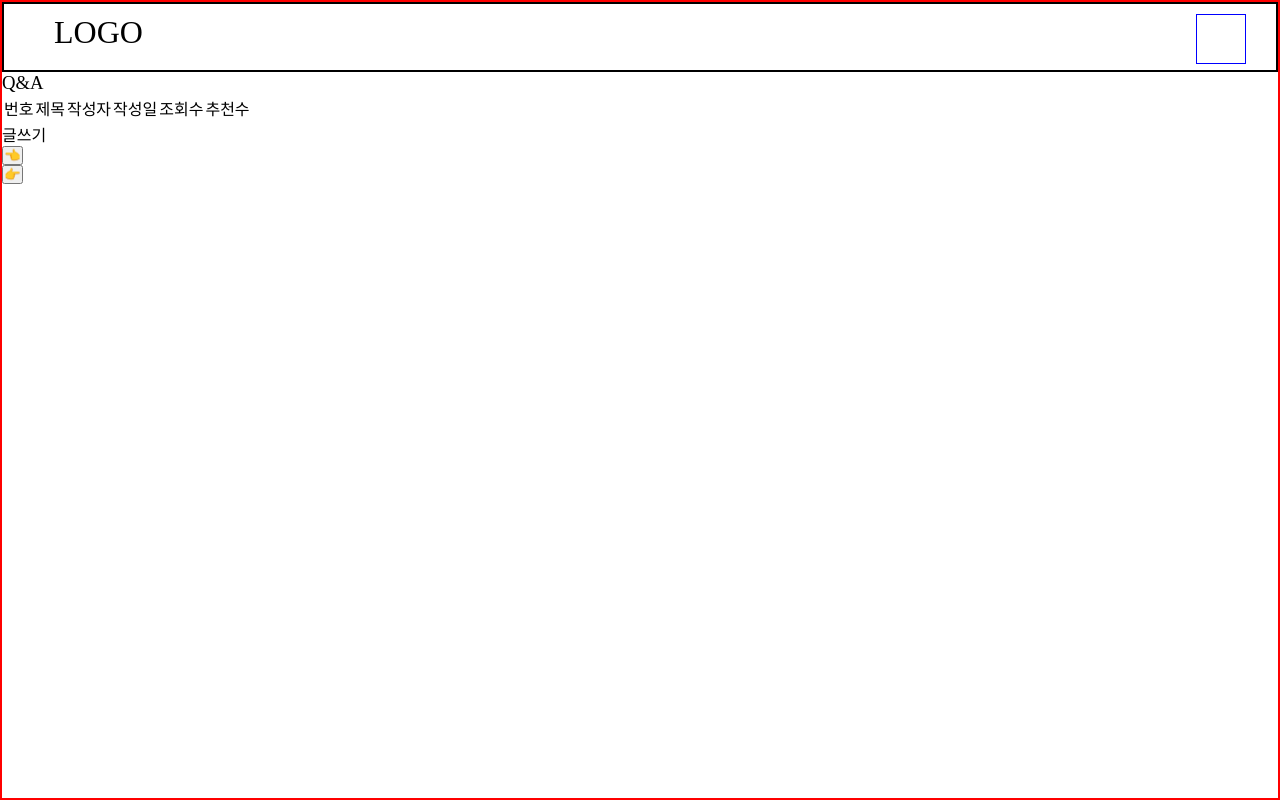
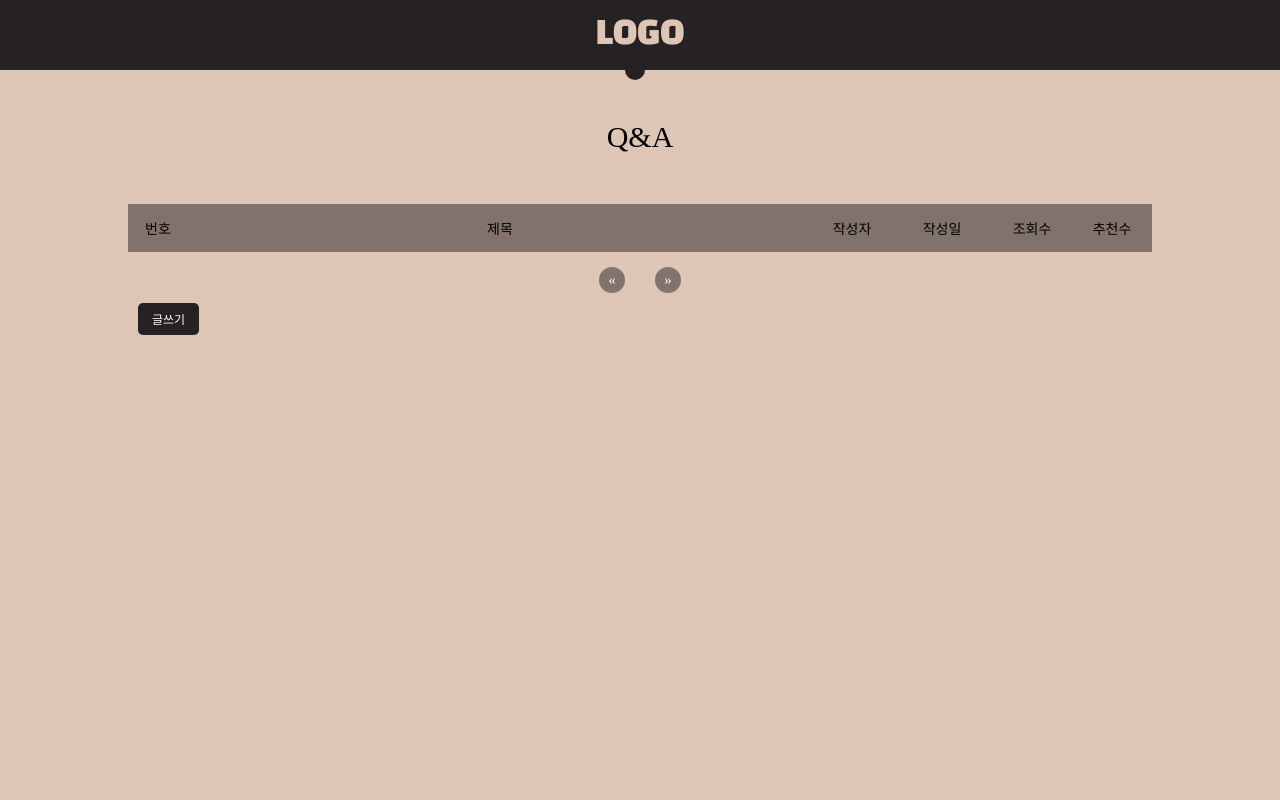
Before and after one commit to bitkunst/Nodejs_team_project2, a website: page front/views/board/qna/list.html in a window 1280 px wide. Drawn offline with nearby package versions, Linux system fonts and the light colour scheme; files that its build step writes are made by us from their sources; no server answers; files whose address does not match are found by name; a web font is replaced by a local one.

Commit message:
feat : board - layout, list css add

```diff
--- /dev/null
+++ b/front/public/css/board_notice.css
@@ -0,0 +1,113 @@
+#main > h3 {
+    margin: 50px;
+}
+
+#main > h3 > a {
+    font-size: 30px;
+    font-family: 'Song Myung', serif;
+}
+
+#main > table {
+    width: 80%;
+    border-collapse : collapse;
+    font-family: 'Song Myung', serif;
+}
+
+#main > table > thead {
+    margin-bottom: 100px;
+}
+
+#main > table > thead > tr > td {
+    background-color: rgba(38, 34, 35, 0.5);
+    text-align: center;
+    height: 30px;
+    padding: 14px 14px;
+    font-size: 14px;
+}
+
+.idx {
+    width: 60px;
+}
+
+.nickname {
+    width: 80px;
+}
+
+.date {
+    width: 100px;
+}
+
+.view {
+    width: 80px;
+}
+
+.likes {
+    width: 80px;
+}
+
+#main > table > tbody > tr > td {
+    border-bottom: 0.5px solid rgba(38, 34, 35, 0.2);
+    text-align: center;
+    height: 30px;
+    padding: 7px 14px;
+    font-size: 12px;
+}
+
+#main > table > tbody > tr > .title {
+    text-align: left;
+    padding-left: 30px;
+}
+
+#pagination {
+    width: 80%;
+    display: flex;
+    justify-content: center;
+    padding-top: 15px;
+}
+
+#writeBtnDiv {
+    width: 80%;
+    height: 80px;
+    display: flex;
+    justify-content: flex-start;
+    padding: 10px;
+}
+
+#writeBtnDiv > a {
+    padding: 7px 14px;
+    height: fit-content;
+    background: #262223;
+    color: #ffffff;
+    font-family: 'Song Myung', serif;
+    font-size: 12px;
+    border-radius: 5px;
+}
+
+#pageBtnDiv {
+    display: flex;
+    justify-content: space-around;
+}
+.pBtn {
+    all : unset;
+    display: block;
+    width: 26px;
+    height: 26px;
+    text-align: center;
+    border-radius: 13px;
+    background:  rgba(38, 34, 35, 0.5);
+    font-size: 15px;
+    color: #ffffff;
+    margin: 0 5px;
+    font-family: 'Song Myung', serif;
+    line-height: 26px;
+}
+
+#nextBtn {
+    margin: 0 15px;
+    line-height: 26px;
+}
+
+#prevBtn {
+    margin: 0 15px;
+    line-height: 26px;
+}
--- /dev/null
+++ b/front/public/css/layout.css
@@ -0,0 +1,112 @@
+*{margin: 0; padding: 0; box-sizing: border-box; font-weight: 400;}
+ul,li{list-style: none;}
+a{text-decoration: none; color: #000;}
+
+#wrap{
+    width: 100%;
+    min-height: 100vh;
+}
+
+#header {
+    width: 100%;
+    height: 70px;
+    display: flex;
+    flex-direction: column;
+    justify-content: center;
+    align-items: center;
+    background: #262223;
+    position: fixed;
+}
+
+/* 헤더메뉴 */
+
+#header > h1 > a {
+    color: #DDC6B6;
+    font-family: 'Black Han Sans', sans-serif;
+}
+
+#header > #menu {
+    position: absolute;
+    top: 60px;
+}
+
+#navi-flag {
+    display: none;
+}
+
+#navi-flag + #hamburger{
+    display: block;
+    width: 30px;
+    height: 20px;
+    position: relative;
+    cursor: pointer;
+    z-index: 2;
+
+}
+
+#navi-flag + #hamburger > #hbgdiv {
+    width: 20px;
+    height: 20px;
+    border-radius: 10px;
+    background: #262223;
+}
+
+#navi-flag:checked + #hamburger > #hbgdiv {
+    background: #DDC6B6;
+    z-index: 2;
+}
+
+#navi-flag + #hamburger + #navimenu {
+    display: none;
+    position: fixed;
+    left: 0px;
+    top: -30vh;
+    background: #262223;
+    width: 100%;
+    height: 30vh;
+    transition: all 2s;
+
+}
+
+#navi-flag:checked + #hamburger + #navimenu {
+    background: #262223;
+    top: 70px;
+    display: flex;
+    justify-content: space-between;
+    align-items: center;
+    text-align: center;
+    z-index: 1;
+}
+
+#navimenu > li{
+    display: block;
+    width: 33%;
+}
+
+#navimenu > li > h3 > a{
+    display: block;
+    font-family: 'Black Han Sans', sans-serif;
+    font-size: 28px;
+    color: #ffffff;
+    padding-bottom: 20px;
+}
+
+#navimenu > li > ul > li > a{
+    display: block;
+    font-family: "HDM";
+    font-size: 18px;
+    color: #B4B4B4;
+    padding-top: 20px;
+}
+
+
+
+#main {
+    padding: 70px 0;
+    width: 100%;
+    min-height: 100vh;
+    display: flex;
+    flex-direction: column;
+    align-items: center;
+    background: #DDC6B6;
+}
--- a/front/public/js/board/qnaList.js
+++ b/front/public/js/board/qnaList.js
@@ -95,4 +95,4 @@ const showList = async (viewArticle, blockArticle) => {
     createList(data, currentPage, viewArticle)
 }
 
-showList(10, 10)
+showList(15, 10)
--- a/front/public/layout.css
+++ /dev/null
@@ -1,101 +0,0 @@
-*{margin: 0; padding: 0; box-sizing: border-box; font-weight: 400;}
-ul,li{list-style: none;}
-a{text-decoration: none; color: #000;}
-
-#wrap{
-    width: 100%;
-    min-height: 100vh;
-    border: 2px solid red;
-}
-
-#header {
-    width: 100%;
-    height: 70px;
-    padding: 10px 50px;
-    display: flex;
-    justify-content: space-between;
-    border: 2px solid black;
-}
-
-#navi-flag {
-    display: none;
-}
-
-#navi-flag + #hamburger{
-    display: block;
-    width: 30px;
-    height: 20px;
-    position: relative;
-    cursor: pointer;
-
-}
-
-#navi-flag + #hamburger > span{
-    display: block;
-    width: 100%;
-    height: 3px;
-    background: #333;
-}
-
-#navi-flag + #hamburger > span:nth-child(1){
-    position: absolute;
-    top:0;
-}
-
-#navi-flag + #hamburger > span:nth-child(2){
-    position: absolute;
-    top:50%;
-    transform: translateY(-50%);
-}
-
-#navi-flag + #hamburger > span:nth-child(3){
-    position: absolute;
-    bottom:0;
-}
-
-
-#navi-flag + #hamburger + #navimenu {
-    display: none;
-    transform: translateY(10%);
-    transition: all 2s;
-}
-
-#navi-flag:checked + #hamburger + #navimenu {
-    display: flex;
-    position:absolute;
-    top:150px;
-    right:50px;
-    width: 1050px;
-    height: 500px;
-    flex-wrap: wrap;
-    box-sizing:border-box;
-}
-
-#navimenu > li{
-    display: block;
-    width: 350px;
-    height: 250px;
-}
-
-#navimenu > li > h3 > a{
-    display: block;
-    font-family: "HDB";
-    font-size: 28px;
-    color: #ffffff;
-    padding-bottom: 20px;
-}
-
-#navimenu > li > ul > li > a{
-    display: block;
-    font-family: "HDM";
-    font-size: 18px;
-    color: #B4B4B4;
-    padding-top: 20px;
-}
-
-#hamburger > #hbgdiv {
-    width: 50px;
-    height: 50px;
-    border: 1px solid blue;
-    padding: 15px 13px;
-}
--- a/front/views/board/qna/list.html
+++ b/front/views/board/qna/list.html
@@ -5,31 +5,31 @@
 <table>
     <thead>
         <tr>
-            <td>번호</td>
-            <td>제목</td>
-            <td>작성자</td>
-            <td>작성일</td>
-            <td>조회수</td>
-            <td>추천수</td>
+            <td class="idx">번호</td>
+            <td class="title">제목</td>
+            <td class="nickname">작성자</td>
+            <td class="date">작성일</td>
+            <td class="view">조회수</td>
+            <td class="likes">추천수</td>
         </tr>
     </thead>
     <tbody>
         <!-- template : boardList -->
     </tbody>
 </table>
-<a href="/board/qna/write">글쓰기</a>
 <div id="pagination">
-    <button id="prevBtn">👈</button>
+    <button class="pBtn" id="prevBtn">«</button>
     <div id="pageBtnDiv">
         <!-- template : pageList -->
     </div>
-    <button id="nextBtn">👉</button>
+    <button class="pBtn" id="nextBtn">»</button>
 </div>
+<div id="writeBtnDiv"><a href="/board/notice/write">글쓰기</a></div>
 
 <template id="boardList">
     <tr>
         <td>{num}</td>
-        <td><a href="/board/qna/view/{idx}">{title}</a></td>
+        <td class="title"><a href="/board/qna/view/{idx}">{title}</a></td>
         <td>{nickname}</td>
         <td>{date}</td>
         <td>{view}</td>
@@ -38,7 +38,7 @@
 </template>
 
 <template id="pageList">
-    <button class="pNum">{pNum}</button>
+    <button class="pNum pBtn">{pNum}</button>
 </template>
 
 <script type="text/javascript" src="../../../js/board/qnalist.js"></script>
```
Also changed, not shown: front/views/board/_layout.html (+11 -8 lines), front/views/board/notice/list.html (+10 -10 lines), front/public/board.css (deleted).
